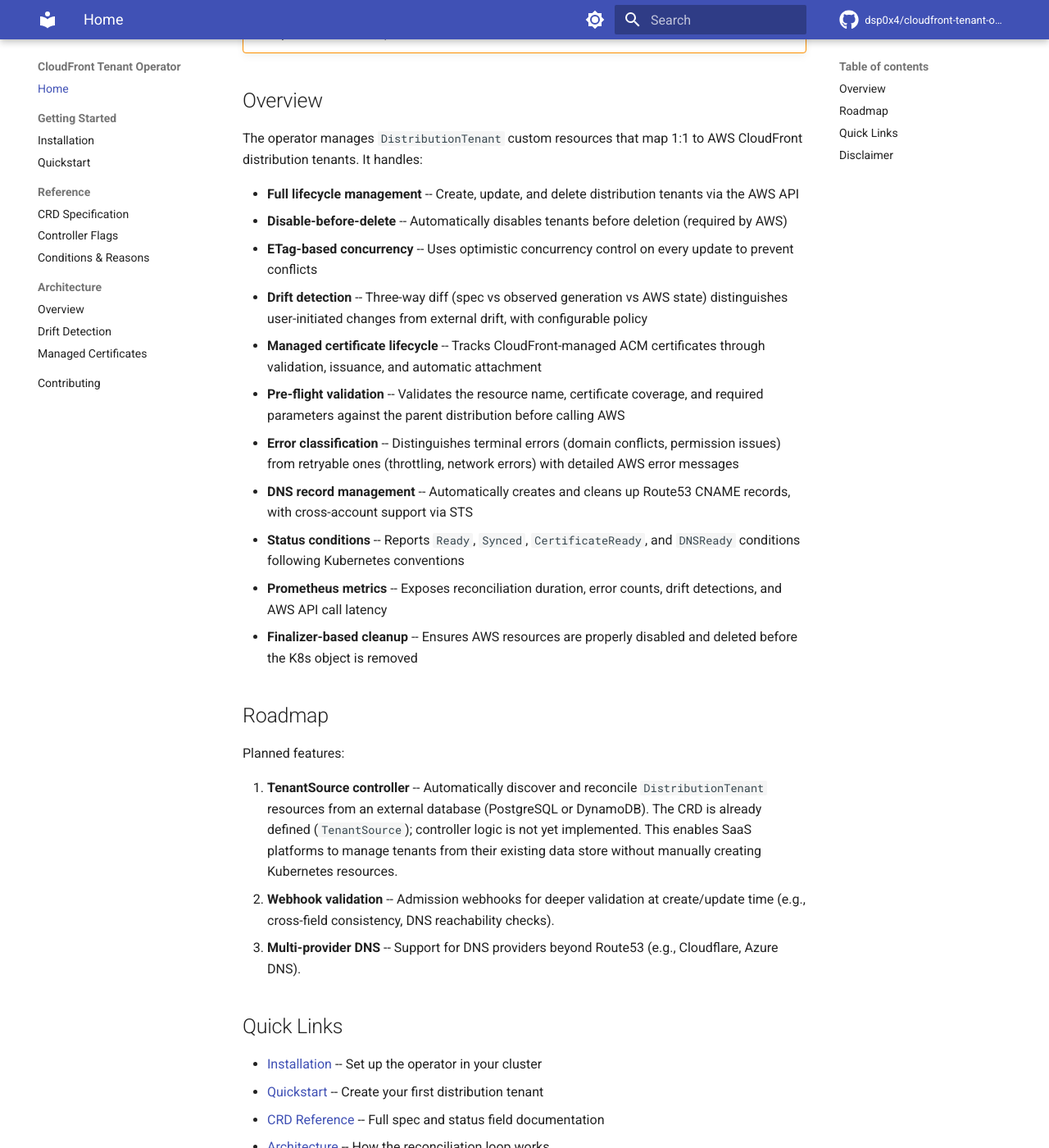
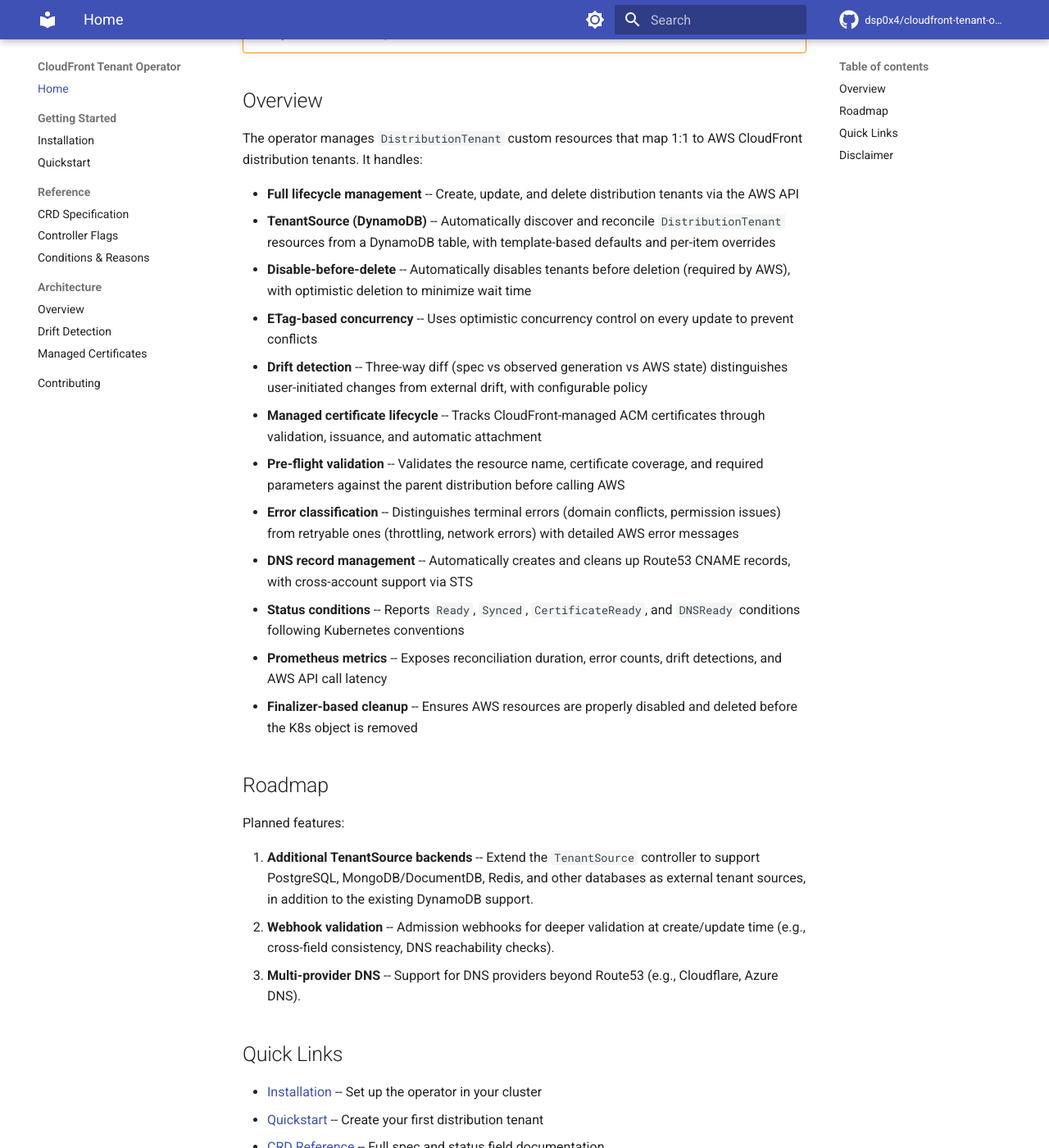
Before and after one commit to dsp0x4/cloudfront-tenant-operator, an MkDocs documentation site: the page built from docs/index.md, in a window 1280 px wide and 1400 px high, scrolled down 336 px. Shown: the whole window at 82% size. Built offline with MkDocs 1.6.1 and Material for MkDocs 9.7.7, drawn with Linux system fonts in a browser that asks for light colours; comment, search, counter and statistics services are not loaded.

```diff
--- a/docs/index.md
+++ b/docs/index.md
@@ -10,7 +10,8 @@
 The operator manages `DistributionTenant` custom resources that map 1:1 to AWS CloudFront distribution tenants. It handles:
 
 - **Full lifecycle management** -- Create, update, and delete distribution tenants via the AWS API
-- **Disable-before-delete** -- Automatically disables tenants before deletion (required by AWS)
+- **TenantSource (DynamoDB)** -- Automatically discover and reconcile `DistributionTenant` resources from a DynamoDB table, with template-based defaults and per-item overrides
+- **Disable-before-delete** -- Automatically disables tenants before deletion (required by AWS), with optimistic deletion to minimize wait time
 - **ETag-based concurrency** -- Uses optimistic concurrency control on every update to prevent conflicts
 - **Drift detection** -- Three-way diff (spec vs observed generation vs AWS state) distinguishes user-initiated changes from external drift, with configurable policy
 - **Managed certificate lifecycle** -- Tracks CloudFront-managed ACM certificates through validation, issuance, and automatic attachment
@@ -25,7 +26,7 @@
 
 Planned features:
 
-1. **TenantSource controller** -- Automatically discover and reconcile `DistributionTenant` resources from an external database (PostgreSQL or DynamoDB). The CRD is already defined (`TenantSource`); controller logic is not yet implemented. This enables SaaS platforms to manage tenants from their existing data store without manually creating Kubernetes resources.
+1. **Additional TenantSource backends** -- Extend the `TenantSource` controller to support PostgreSQL, MongoDB/DocumentDB, Redis, and other databases as external tenant sources, in addition to the existing DynamoDB support.
 2. **Webhook validation** -- Admission webhooks for deeper validation at create/update time (e.g., cross-field consistency, DNS reachability checks).
 3. **Multi-provider DNS** -- Support for DNS providers beyond Route53 (e.g., Cloudflare, Azure DNS).
 
```
Also changed, not shown: docs/architecture/overview.md (+2 -2 lines), docs/getting-started/quickstart.md (+1 -1 lines), docs/reference/conditions.md (+1 -1 lines), docs/reference/crd.md (+1 -0 lines), 2 other files.
